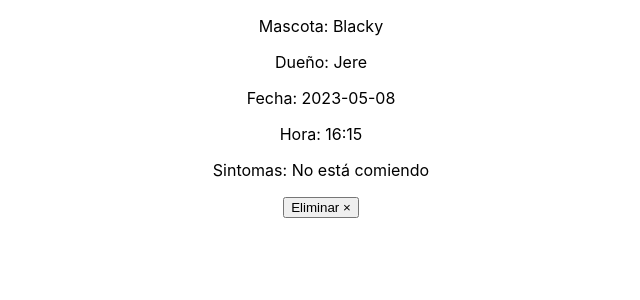
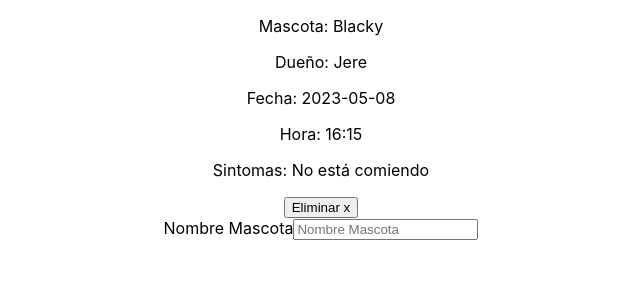
Before and after one commit to TeiToTeo/TP_04, a React (Create React App) app: page / in a window 1280 px wide. Shown: the top 300 px of the page, without its empty margins (319-959 px from the left). Built offline with nearby package versions, Linux system fonts and the light colour scheme.

Commit message:
Tengo que usar props 😨

```diff
--- a/src/App.js
+++ b/src/App.js
@@ -1,13 +1,15 @@
 import logo from './logo.svg';
 import './App.css';
 import Cita from './components/Cita'
+import Nombre from './components/NombreM'
+import NombreM from './components/NombreM';
 
 function App() {
   return (
     <div className="App">
       <Cita/>
+      <NombreM/>
     </div>
-// No se no anda y no entiendo   <Cita></Cita>
   );
 }
 
--- a/src/components/Cita.jsx
+++ b/src/components/Cita.jsx
@@ -1,13 +1,13 @@
 
-
-const Cita = (props) => {
+//Usar props para pasar citas
+const Cita = () => {
     return (<div class="cita">
               <p>Mascota: <span>Blacky</span></p>
               <p>Dueño: <span>Jere</span></p>
               <p>Fecha: <span>2023-05-08</span></p>
               <p>Hora: <span>16:15</span></p>
-              <p>Sintomas: <span>No está comiendo</span></p><button class="button elimnar u-full-width">Eliminar ×</button>
+              <p>Sintomas: <span>No está comiendo</span></p><button class="button elimnar u-full-width">Eliminar x</button>
             </div>
-            )
+            );
 }
 export default Cita;
--- /dev/null
+++ b/src/components/NombreM.jsx
@@ -0,0 +1,11 @@
+
+//Usar props para pasar nombre
+const NombreM = () => {
+    return(
+        <div>
+            <label>Nombre Mascota</label>
+            <input type="text" name="mascota" class="u-full-width" placeholder="Nombre Mascota" value=""></input>
+        </div>
+    );
+}
+export default NombreM;
```
Also changed, not shown: src/components/Formulario.jsx (added, +8 -0 lines).
